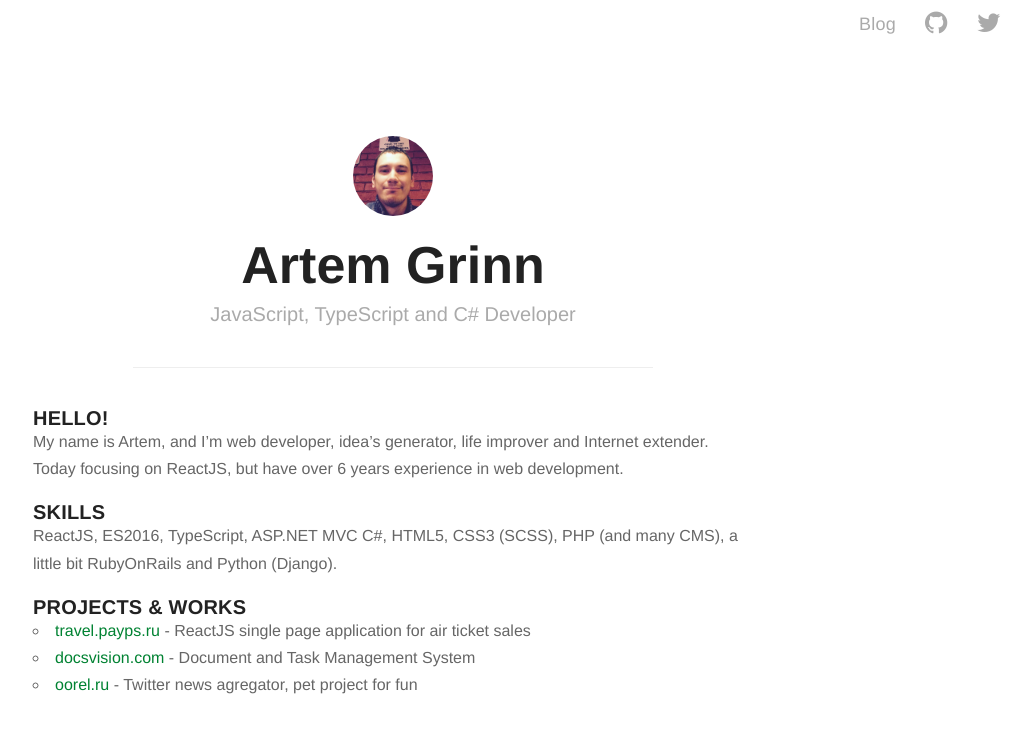
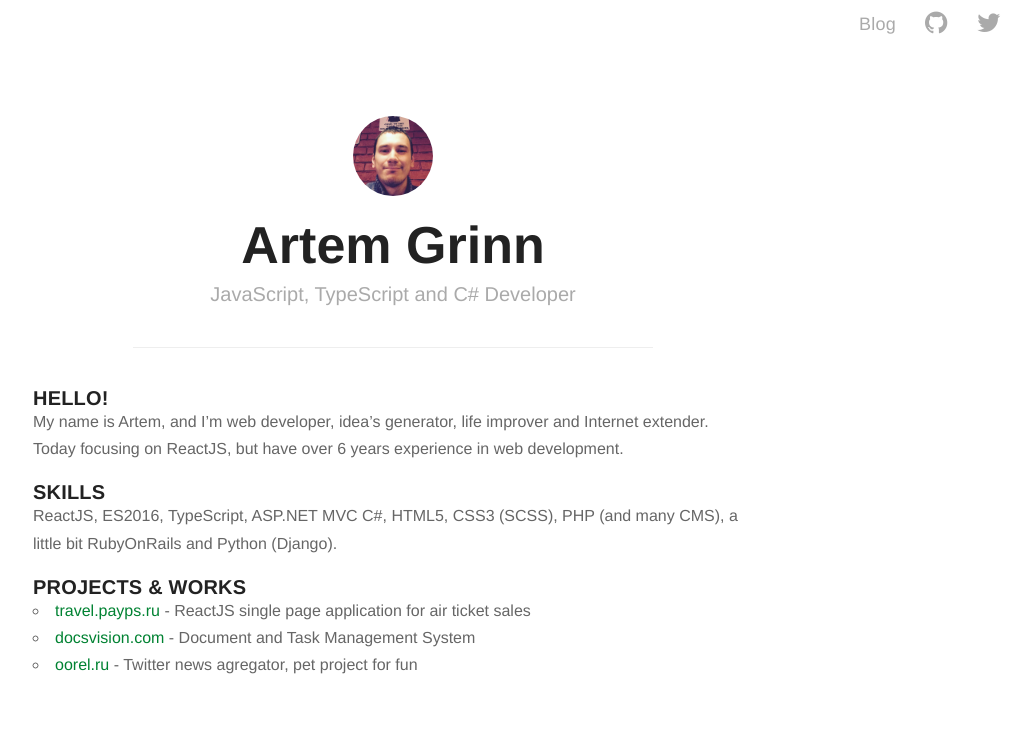
Before and after one commit to ArtemGrinn/artemgrinn.github.io, a Jekyll site: the page built from index.md, in a window 1280 px wide. Shown: the top 733 px of the page, without its empty margins (247-1277 px from the left). Built offline with Jekyll 4.4.1, drawn with Linux system fonts in a browser that asks for light colours; our own code applies the rules of GitHub Pages for plain Markdown files.

Commit message:
Update style.css

```diff
--- a/assets/css/style.css
+++ b/assets/css/style.css
@@ -69,7 +69,7 @@ h2 {
 }
 
 .profile #wrapper {
-	padding: 100px 40px 0px;
+	padding: 80px 40px 0px;
 	max-width: 600px;
 	margin: 0 auto;
 }
```
